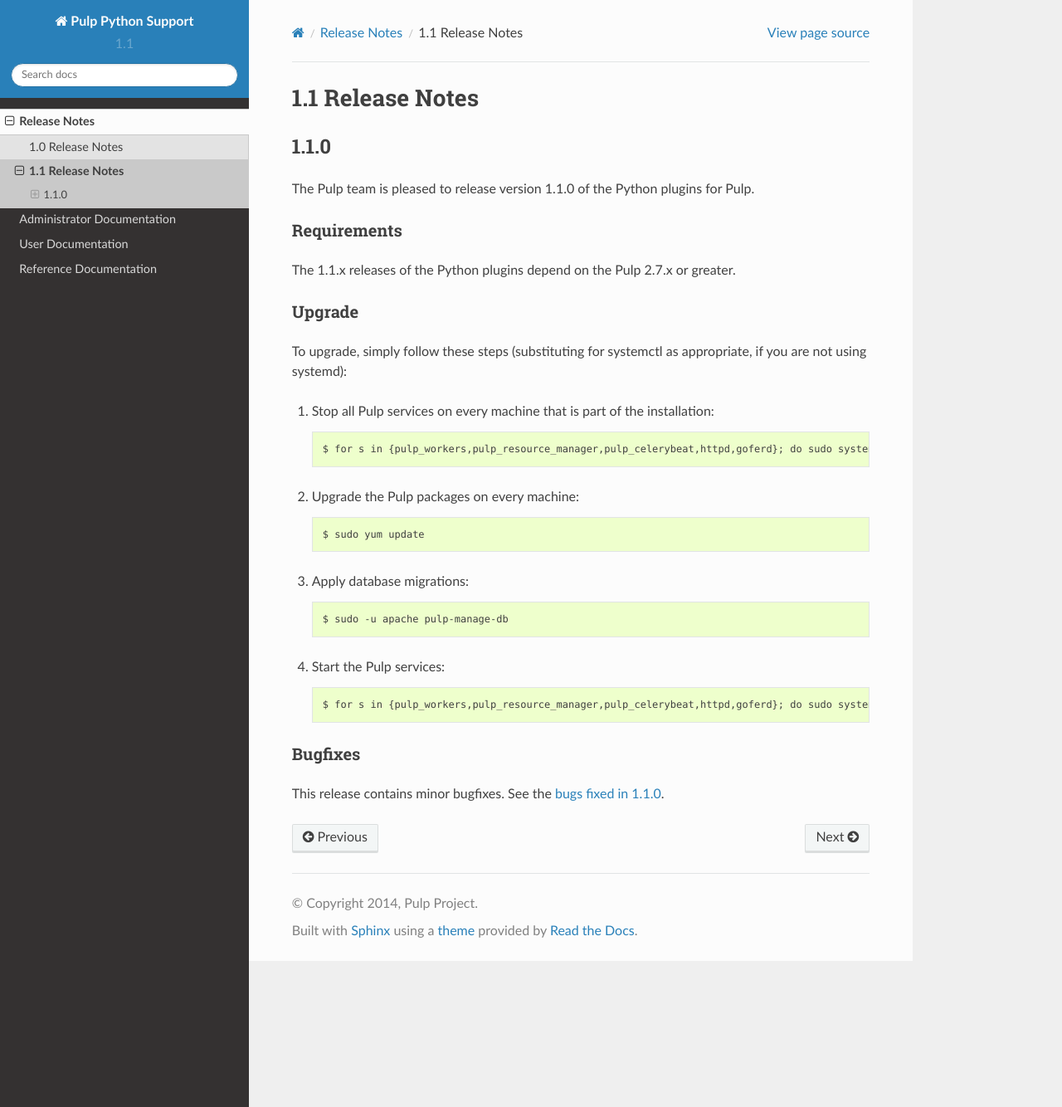
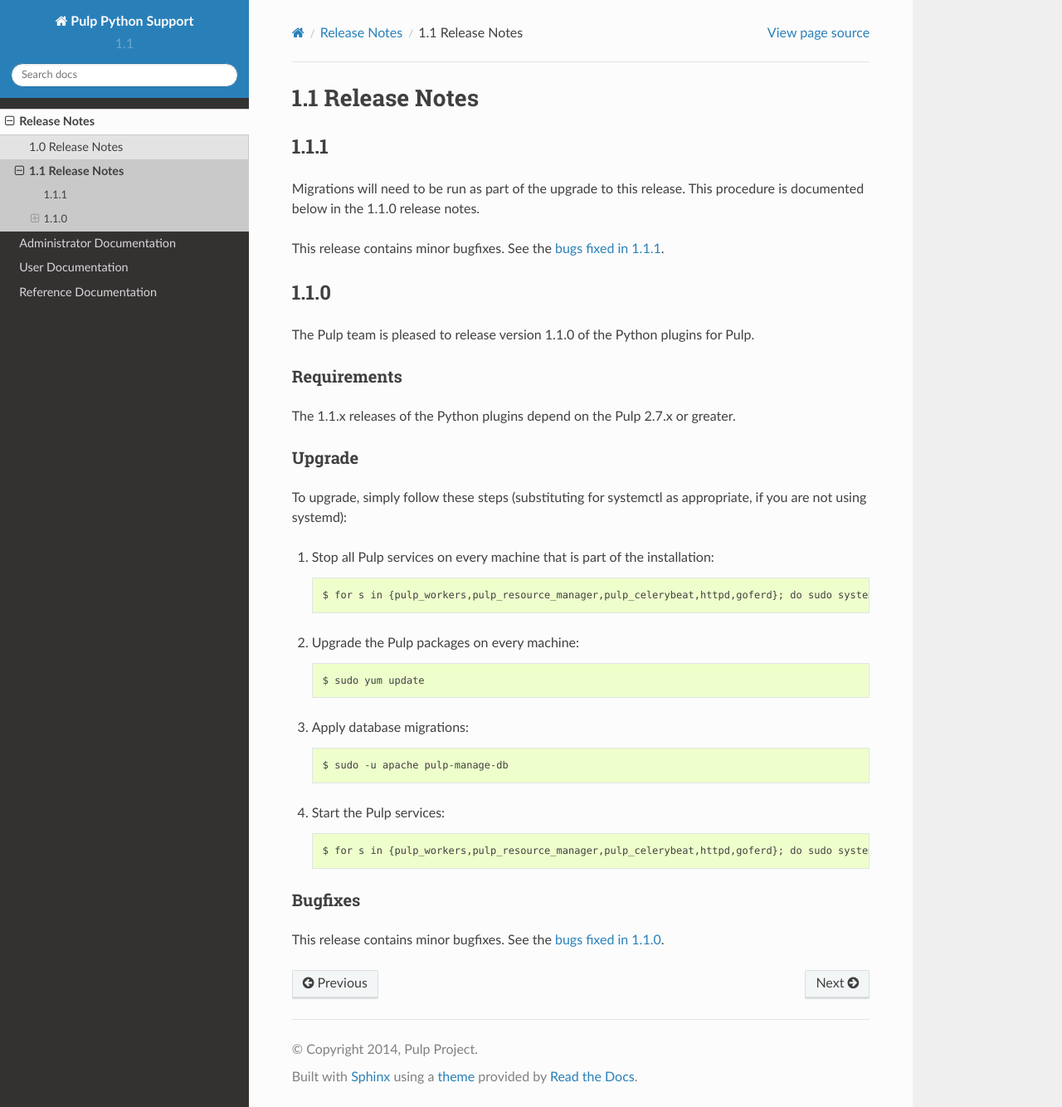
Before and after one commit to pulp/pulp_python, a Sphinx documentation site: the page built from docs/release-notes/1.1.rst, in a window 1280 px wide and 1334 px high. Shown: the whole window at 83% size. Built offline with Sphinx 7.4.7 and the Read the Docs theme 2.0.0, drawn with Linux system fonts in a browser that asks for light colours.

Commit message:
Migrations need to be run when upgrading to 1.1.1

```diff
--- a/docs/release-notes/1.1.rst
+++ b/docs/release-notes/1.1.rst
@@ -1,5 +1,14 @@
 1.1 Release Notes
 =================
+
+1.1.1
+-----
+
+Migrations will need to be run as part of the upgrade to this release.
+This procedure is documented below in the 1.1.0 release notes.
+
+This release contains minor bugfixes. See the :fixedbugs:`1.1.1`.
+
 
 1.1.0
 -----
```
